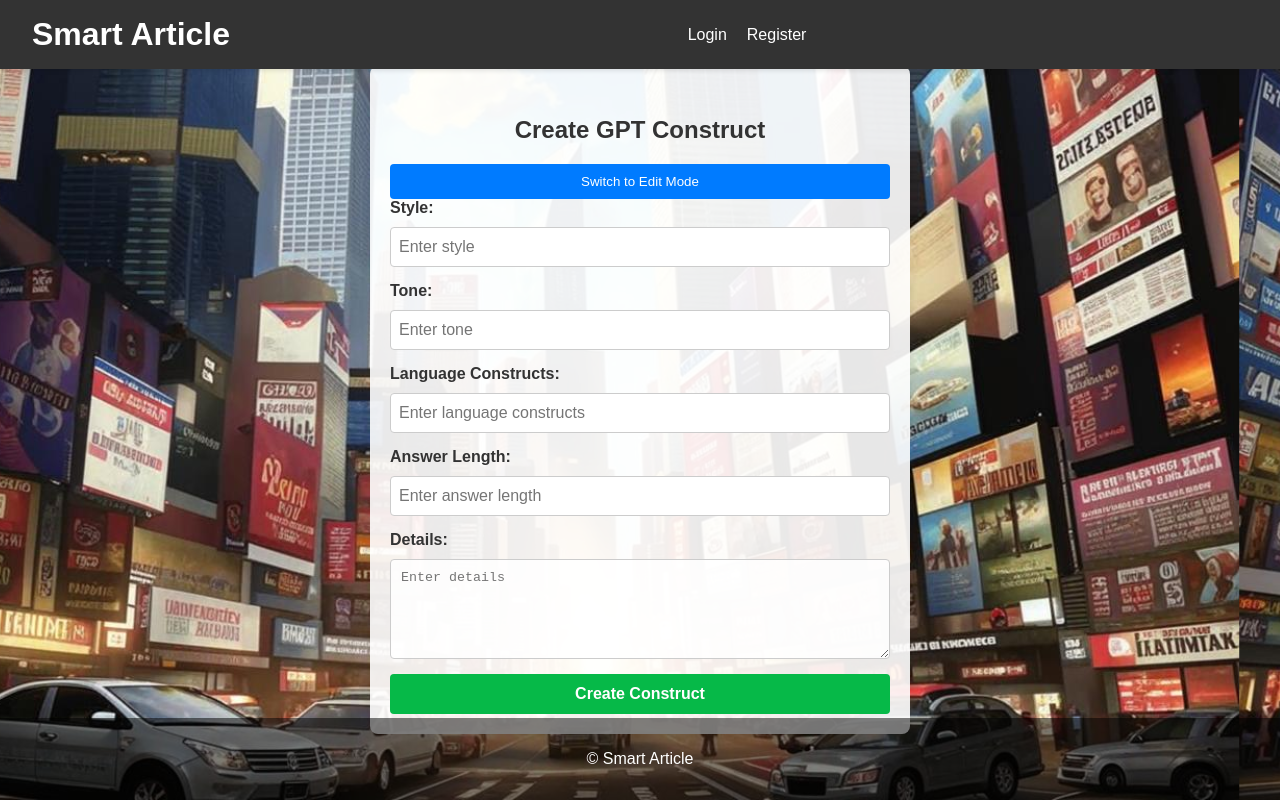
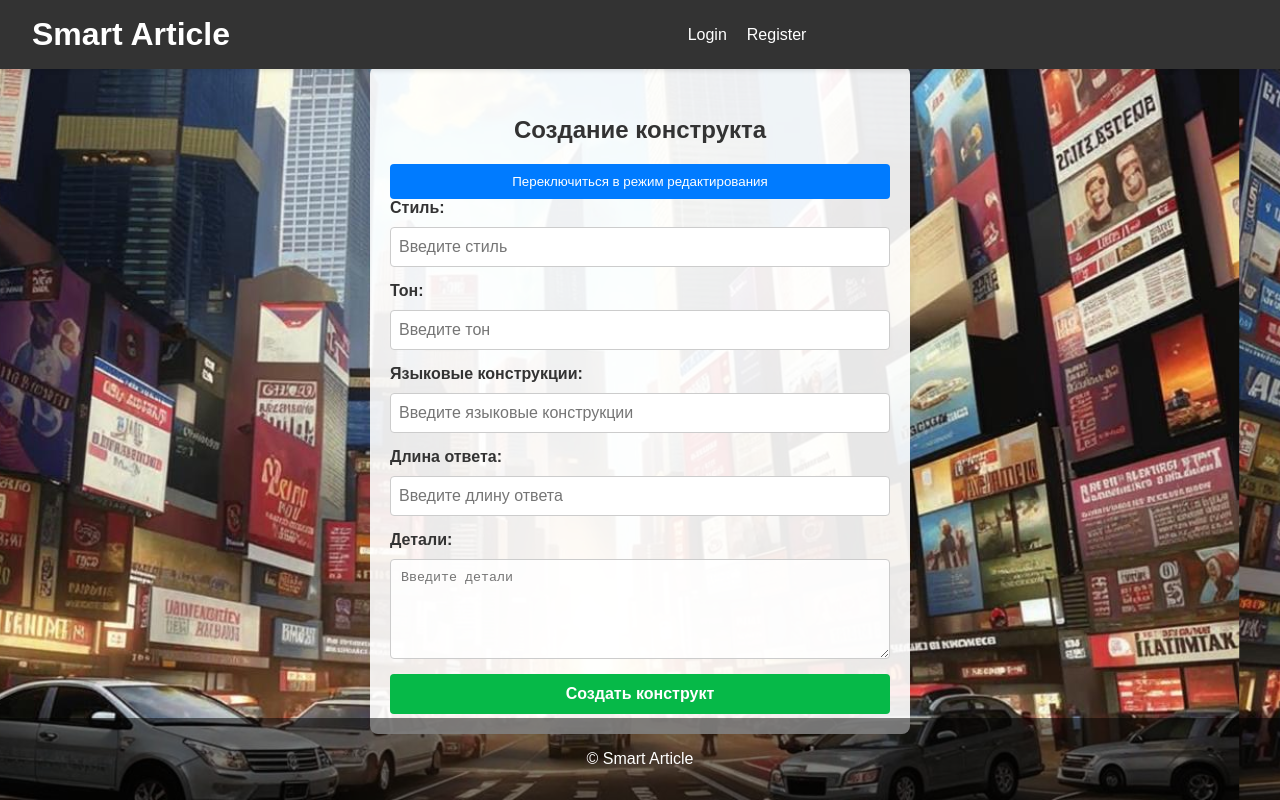
Before and after one commit to JOJO4ch/front, a React (Vite) app: page /create_gpt_construct in a window 1280 px wide. Built offline with nearby package versions, Linux system fonts and the light colour scheme.

Commit message:
Localisation rus

```diff
--- a/src/Pages/AdminPanel.css
+++ b/src/Pages/AdminPanel.css
@@ -13,6 +13,7 @@
     background-color: #007bff;
     color: #fff;
     border: none;
+    width: 100%;
     border-radius: 5px;
     cursor: pointer;
   }
--- a/src/Pages/AdminPanel.jsx
+++ b/src/Pages/AdminPanel.jsx
@@ -54,25 +54,25 @@ const AdminPanel = ({ userId }) => {
 
   return (
     <div className="admin-panel">
-      <h1>Admin Panel</h1>
+      <h1>Панель администратора</h1>
 
 
 
-          <h2>Approval Form</h2>
+
           <div className="form-group">
-            <label htmlFor="constructId">Construct ID:</label>
+            <label htmlFor="constructId">ID конструкта:</label>
             <input type="text" id="constructId" value={constructId} onChange={handleConstructIdChange} />
           </div>
           <div className="form-group">
-            <label htmlFor="approvedValue">Approved:</label>
+            <label htmlFor="approvedValue">Изменить статус:</label>
             <select id="approvedValue" value={approvedValue} onChange={handleApprovedChange}>
-              <option value="OnCheck">On Check</option>
-              <option value="Approved">Approved</option>
-              <option value="Banned">Banned</option>
+              <option value="OnCheck">Ожидает рассмотрения</option>
+              <option value="Approved">Одобрен</option>
+              <option value="Banned">Заблокирован</option>
             </select>
           </div>
-          <button onClick={handleApproveConstruct}>Approve Construct</button>
-          <button onClick={handleDeleteConstruct}>Delete Construct</button>
+          <button onClick={handleApproveConstruct}>Изменить статус конструкта</button>
+          <button onClick={handleDeleteConstruct}>Удалить конструкт</button>
           {error && <p className="error-message">{error}</p>}
         </div>
 
--- a/src/Pages/CreateGPTConstructForm.jsx
+++ b/src/Pages/CreateGPTConstructForm.jsx
@@ -14,8 +14,7 @@ const GPTConstructForm = ({ userId }) => {
   const [error, setError] = useState(null);
   const [constructData, setConstructData] = useState(null);
   const [mode, setMode] = useState('create'); // 'create' or 'edit'
-
-
+  const [successMessage, setSuccessMessage] = useState('');
 
   useEffect(() => {
     if (mode === 'edit') {
@@ -81,6 +80,7 @@ const GPTConstructForm = ({ userId }) => {
       console.log('Construct operation successful:', response.data);
       setConstructData(response.data);
       setError(null);
+      setSuccessMessage(`Construct ${mode === 'edit' ? 'updated' : 'created'} successfully.`);
     } catch (error) {
       console.error('Error performing construct operation:', error);
       setError(error.message || 'An error occurred. Please try again.');
@@ -89,83 +89,83 @@ const GPTConstructForm = ({ userId }) => {
 
   const handleModeToggle = () => {
     setMode(mode === 'create' ? 'edit' : 'create');
+    setSuccessMessage('');
   };
 
   return (
     <div className="gpt-construct-form-container">
-      <h2>{mode === 'edit' ? 'Edit GPT Construct' : 'Create GPT Construct'}</h2>
-      <button onClick={handleModeToggle}>{mode === 'edit' ? 'Switch to Create Mode' : 'Switch to Edit Mode'}</button>
+      <h2>{mode === 'edit' ? 'Редактирование конструкта' : 'Создание конструкта'}</h2>
+      <button onClick={handleModeToggle}>{mode === 'edit' ? 'Переключиться в режим создания' : 'Переключиться в режим редактирования'}</button>
       <form onSubmit={handleSubmit} className="gpt-construct-form">
         {mode === 'edit' && (
           <div className="form-group">
-            <label htmlFor="construct_id">Construct ID:</label>
+            <label htmlFor="construct_id">ID конструкта:</label>
             <input
               type="number"
               id="construct_id"
               name="construct_id"
               value={formData.construct_id}
               onChange={handleChange}
-              placeholder="Enter construct ID"
+              placeholder="Введите ID конструкта"
               required
             />
           </div>
         )}
         <div className="form-group">
-          <label htmlFor="style">Style:</label>
+          <label htmlFor="style">Стиль:</label>
           <input
             type="text"
             id="style"
             name="style"
             value={formData.style}
             onChange={handleChange}
-            placeholder="Enter style"
+            placeholder="Введите стиль"
             required
           />
         </div>
         <div className="form-group">
-          <label htmlFor="tone">Tone:</label>
+          <label htmlFor="tone">Тон:</label>
           <input
             type="text"
             id="tone"
             name="tone"
             value={formData.tone}
             onChange={handleChange}
-            placeholder="Enter tone"
+            placeholder="Введите тон"
             required
           />
         </div>
         <div className="form-group">
-          <label htmlFor="language_constructs">Language Constructs:</label>
+          <label htmlFor="language_constructs">Языковые конструкции:</label>
           <input
             type="text"
             id="language_constructs"
             name="language_constructs"
             value={formData.language_constructs}
             onChange={handleChange}
-            placeholder="Enter language constructs"
+            placeholder="Введите языковые конструкции"
             required
           />
         </div>
         <div className="form-group">
-          <label htmlFor="answer_length">Answer Length:</label>
+          <label htmlFor="answer_length">Длина ответа:</label>
           <input
             type="number"
             id="answer_lenght"
             name="answer_lenght"
             value={formData.answer_lenght}
             onChange={handleChange}
-            placeholder="Enter answer length"
-            required
-          />
+            placeholder="Введите длину ответа"
+            required          />
             </div>
             <div className="form-group">
-          <label htmlFor="details">Details:</label>
+              <label htmlFor="details">Детали:</label>
               <textarea
                 id="details"
                 name="details"
                 value={formData.details}
                 onChange={handleChange}
-            placeholder="Enter details"
+                placeholder="Введите детали"
                 required
                 style={{
                   padding: '10px',
@@ -181,13 +181,8 @@ const GPTConstructForm = ({ userId }) => {
               ></textarea>
             </div>
             {error && <p className="error-message">{error}</p>}
-        {constructData && (
-          <div className="success-message">
-            <p>Construct {mode === 'edit' ? 'updated' : 'created'} successfully with the following details:</p>
-            <pre>{JSON.stringify(constructData, null, 2)}</pre>
-</div>
-)}
-<button type="submit">{mode === 'edit' ? 'Update Construct' : 'Create Construct'}</button>
+            {successMessage && <p className="success-message">{successMessage}</p>}
+            <button type="submit">{mode === 'edit' ? 'Обновить конструкт' : 'Создать конструкт'}</button>
           </form>
         </div>
       );
--- a/src/Pages/SearchConstructs.css
+++ b/src/Pages/SearchConstructs.css
@@ -69,6 +69,9 @@
     flex-direction: column;
     align-items: center;
     justify-content: center;
+    margin: auto;
+    margin-top: 60px;
+    margin-bottom: 80px;
   }
 
   .construct-result {
@@ -89,7 +92,8 @@
   .table-container {
     width: 100%;
     overflow-x: auto;
-    margin-bottom: 20px;
+    margin-top: 40px;
+    margin-bottom: 45px;
   }
 
   .results-table {
--- a/src/Pages/SearchConstructs.jsx
+++ b/src/Pages/SearchConstructs.jsx
@@ -93,57 +93,46 @@ const SearchConstructs = ({ userId, isSuperuser }) => {
   return (
     <div className="search-constructs-container">
       <div className="filters">
-        <h2 className="search-title">Search Constructs</h2>
+        <h2 className="search-title">Поиск конструктов</h2>
         <div className="form-group">
-          <label htmlFor="constructId">Construct ID:</label>
+          <label htmlFor="constructId">Поиск по ID конструкта:</label>
           <input
             type="text"
             id="constructId"
             name="constructId"
             value={constructId}
             onChange={handleInputChange}
-            placeholder="Enter Construct ID"
+            placeholder="Введите ID конструкта"
           />
-          <button onClick={searchConstructById} className="search-button">Search by ID</button>
+          <button onClick={searchConstructById} className="search-button">Искать по ID</button>
         </div>
 
         <button onClick={toggleFilters} className="toggle-filters-button">
-          {showFilters ? 'Hide Filters' : 'Show Filters'}
+          {showFilters ? 'Спрятать фильтры' : 'Показать фильтры'}
         </button>
 
         {showFilters && (
           <div className="filters-container">
             <div className="form-group">
-              <label htmlFor="limit">Limit:</label>
+              <label htmlFor="limit">Лимит:</label>
               <input
                 type="number"
                 id="limit"
                 name="limit"
                 value={filters.limit}
                 onChange={handleInputChange}
-                placeholder="Limit"
+                placeholder="Введите ограничение по количеству"
               />
             </div>
             <div className="form-group">
-              <label htmlFor="page">Page:</label>
+              <label htmlFor="page">Страница:</label>
               <input
                 type="number"
                 id="page"
                 name="page"
                 value={filters.page}
                 onChange={handleInputChange}
-                placeholder="Page"
-              />
-            </div>
-            <div className="form-group">
-              <label htmlFor="search">Search:</label>
-              <input
-                type="text"
-                id="search"
-                name="search"
-                value={filters.search}
-                onChange={handleInputChange}
-                placeholder="Search"
+                placeholder="Введите страницу"
               />
             </div>
             <button onClick={searchConstructs} className="search-button">Search by Filters</button>
```
Lines whose indentation alone changed are shown as unchanged.
